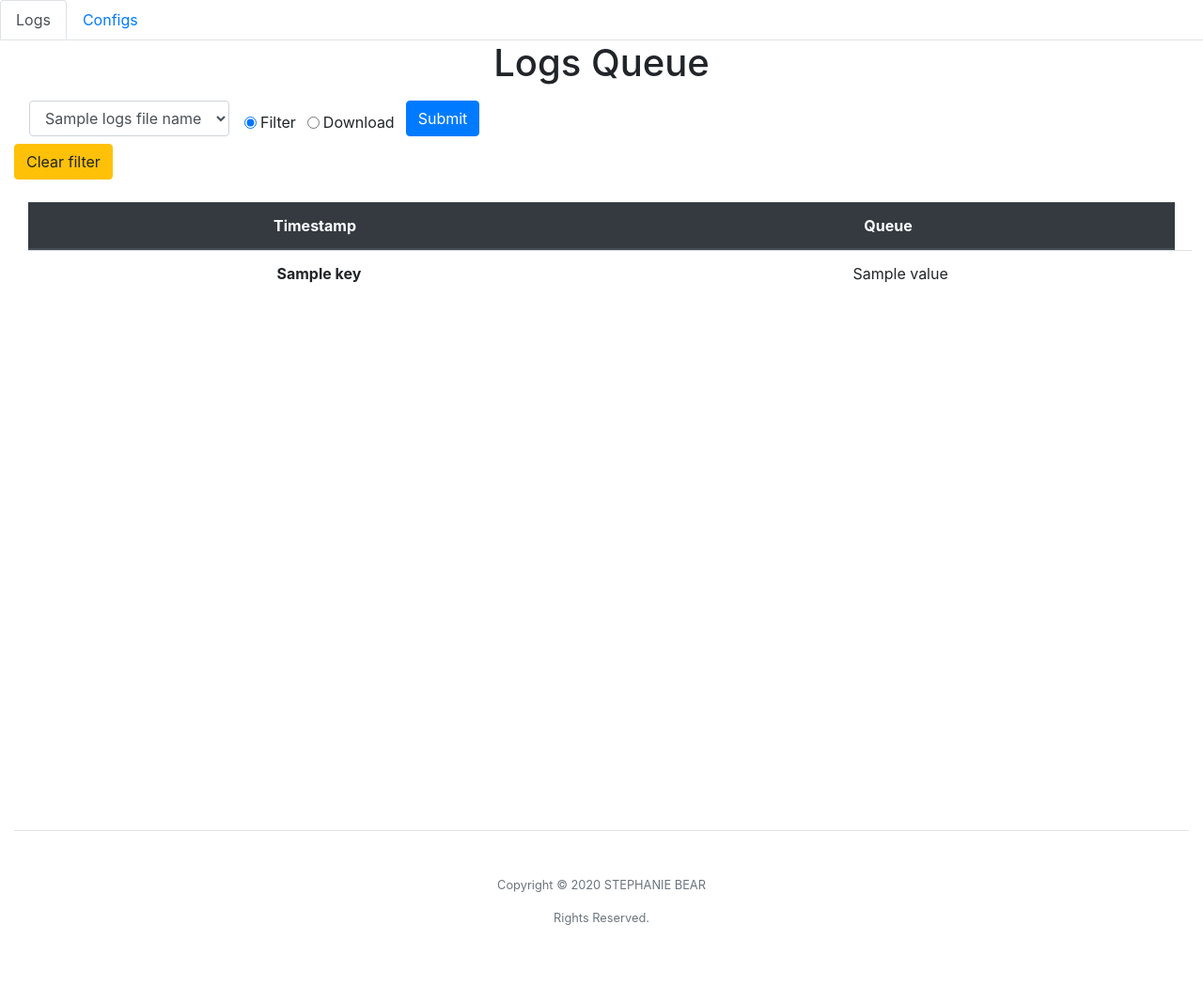
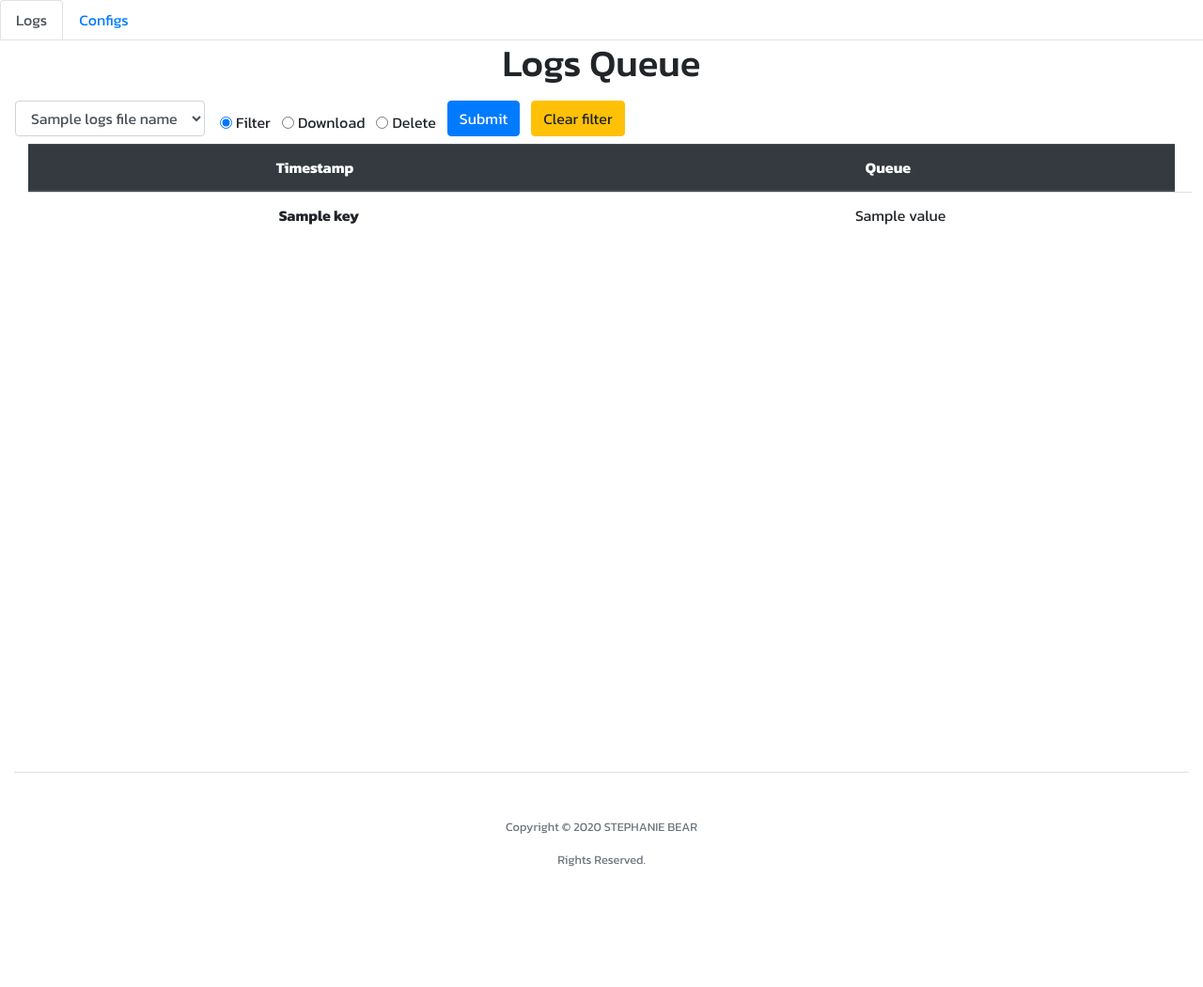
Before and after one commit to stephaniebear/Flask_Queue, a Flask app: template templates/index.html in a window 1280 px wide. Shown: the whole page at 94% size. After the commit the page ends 922 px from the top, so only its background shows below. Run offline with Flask 2, Linux system fonts and the light colour scheme; the template is opened without the code that fills it: most values are stand-ins (such as "Sample title", 1, 10 or a date in 2020); some libraries are stand-ins or nearby versions.

Commit message:
Add radio box delete

```diff
--- a/app.py
+++ b/app.py
@@ -146,9 +146,15 @@ def view():
                     else:
                         logs_file_name.append(str(os.path.join(file)).replace(".txt","")) # Collect file name
             return render_template('index.html', logs_file_dicts=logs_file_dicts, logs_file_name=logs_file_name)
+        elif request.form['inlineRadioOptions'] == "option2":
+            path = 'logs/' + str(request.form['viewDate']) + '.txt'
+            return send_file(path, as_attachment=True)
         else:
             path = 'logs/' + str(request.form['viewDate']) + '.txt'
-            return send_file(path, as_attachment=True)
+
+            print('Delete')
+            os.remove(path)
+            return redirect(url_for('index'))
 
     return render_template('index.html', logs_file_dicts=logs_file_dicts, logs_file_name=logs_file_name)
 
--- a/templates/base.html
+++ b/templates/base.html
@@ -7,6 +7,14 @@
 
     <!-- Bootstrap CSS -->
     <link rel="stylesheet" href="https://stackpath.bootstrapcdn.com/bootstrap/4.5.2/css/bootstrap.min.css" integrity="sha384-JcKb8q3iqJ61gNV9KGb8thSsNjpSL0n8PARn9HuZOnIxN0hoP+VmmDGMN5t9UJ0Z" crossorigin="anonymous">
+
+    <!-- Google Font -->
+    <link href="https://fonts.googleapis.com/css2?family=Kanit:ital,wght@0,100;0,200;0,300;0,400;0,500;0,600;0,700;0,800;0,900;1,100;1,200;1,300;1,400;1,500;1,600;1,700;1,800;1,900&display=swap" rel="stylesheet">
+    <style>
+      body{
+        font-family: 'Kanit', sans-serif;
+      }
+    </style>
 
     <title>{% block title %}{% endblock %}</title>
     {% block header %}
--- a/templates/index.html
+++ b/templates/index.html
@@ -75,6 +75,7 @@
     {% endfor %}
   </div> -->
 
+  <div class="row">
     <form class="form-inline" method="POST" action="view" enctype="multipart/form-data">
       <div class="form-group mx-sm-3 mb-2">
         <select class="form-control" name="viewDate">
@@ -91,12 +92,21 @@
         <input class="form-check-input" type="radio" name="inlineRadioOptions" id="inlineRadio2" value="option2">
         <label class="form-check-label" for="inlineRadio2">Download</label>
       </div>
+      <div class="form-check form-check-inline">
+        <input class="form-check-input" type="radio" name="inlineRadioOptions" id="inlineRadio3" value="option3">
+        <label class="form-check-label" for="inlineRadio3">Delete</label>
+      </div>
+      <div class="form-check form-check-inline">
         <button type="submit" class="btn btn-primary mb-2">Submit</button>
+      </div>
     </form>
-
-  <form class="form-group" method="GET" action="/">
+    <form class="form-inline" method="GET" action="/">
       <button type="submit" class="btn btn-warning mb-2">Clear filter</button>
     </form>
+  </div>
+
+
+
 
   <div class="col-md-12">
     <table class="table">
```
Also changed, not shown: 1 other file. Lines whose indentation alone changed are shown as unchanged.
